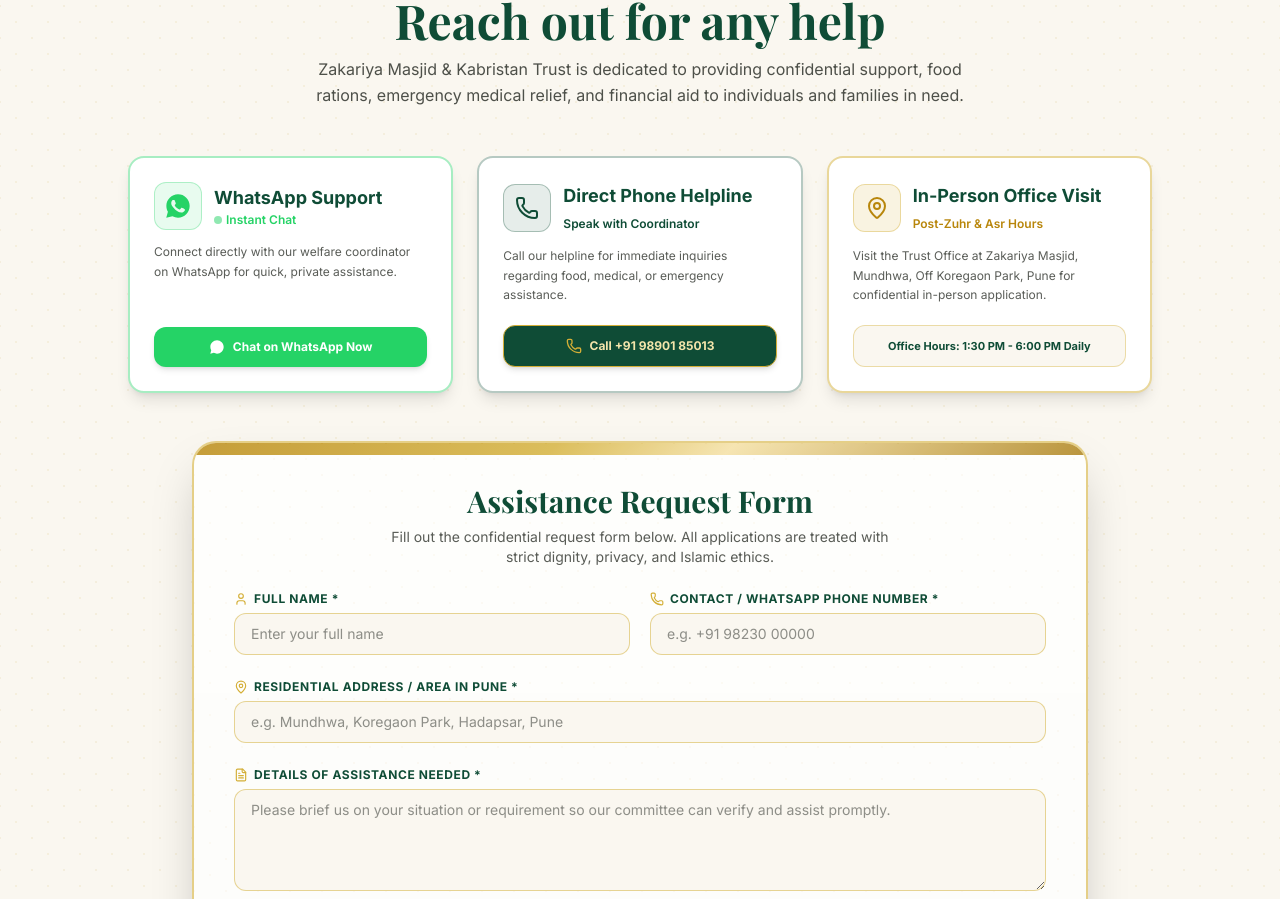
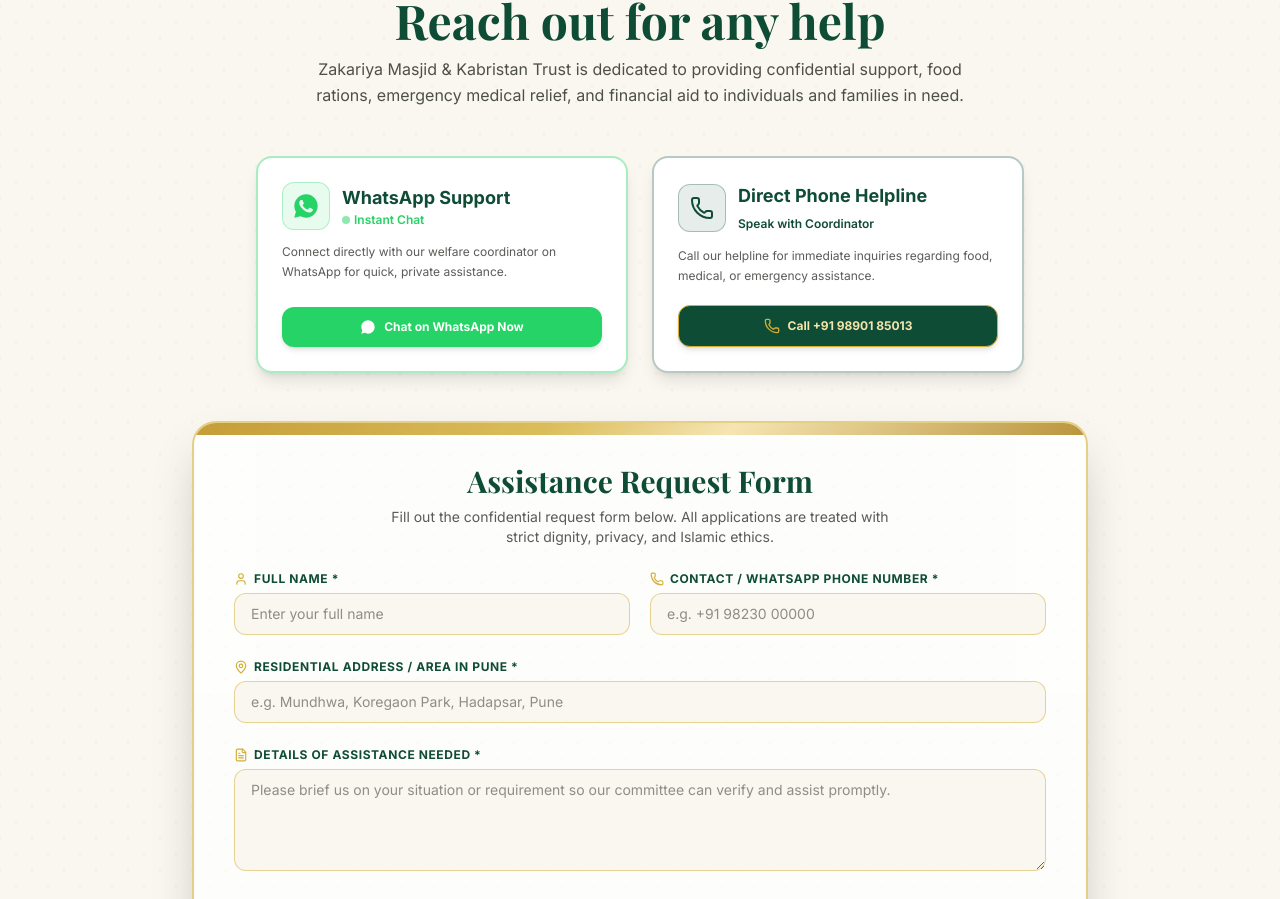
Before and after one commit to waterlemondigital/zakariyamasjid, a React (Vite) app in the folder frontend/: page / in a window 1280 px wide. Shown: the part 8960-9859 px from the top of the page. Built offline with nearby package versions, Linux system fonts and the light colour scheme; a web font is replaced by a local one.

Commit message:
Remove In-Person Office Visit card from NeedyAssistanceSection component

```diff
--- a/frontend/src/components/NeedyAssistanceSection.tsx
+++ b/frontend/src/components/NeedyAssistanceSection.tsx
@@ -67,7 +67,7 @@
         </div>
 
         {/* Quick Contact Reachout Options (WhatsApp & Direct Call Logos) */}
-        <div className="grid grid-cols-1 md:grid-cols-2 lg:grid-cols-3 gap-6 max-w-5xl mx-auto">
+        <div className="grid grid-cols-1 md:grid-cols-2 gap-6 max-w-3xl mx-auto">
           {/* WhatsApp Direct Option */}
           <div className="bg-white rounded-2xl p-6 border-2 border-[#25D366]/40 shadow-lg hover:shadow-xl transition-all duration-300 flex flex-col justify-between space-y-5 relative group">
             <div className="space-y-3">
@@ -127,31 +127,6 @@
               <Phone className="w-4 h-4 text-[#D4AF37]" />
               Call +91 98901 85013
             </a>
-          </div>
-
-          {/* Office Visit Option */}
-          <div className="bg-white rounded-2xl p-6 border-2 border-[#D4AF37]/50 shadow-lg hover:shadow-xl transition-all duration-300 flex flex-col justify-between space-y-5 relative group md:col-span-2 lg:col-span-1">
-            <div className="space-y-3">
-              <div className="flex items-center gap-3">
-                <div className="w-12 h-12 rounded-xl bg-[#D4AF37]/15 flex items-center justify-center border border-[#D4AF37]/40">
-                  <MapPin className="w-6 h-6 text-[#B8860B]" />
-                </div>
-                <div>
-                  <h3 className="font-bold text-lg text-[#0F4C36]">In-Person Office Visit</h3>
-                  <span className="text-xs text-[#B8860B] font-semibold">
-                    Post-Zuhr &amp; Asr Hours
-                  </span>
-                </div>
-              </div>
-              <p className="text-xs text-[#22261F]/75 leading-relaxed">
-                Visit the Trust Office at Zakariya Masjid, Mundhwa, Off Koregaon Park, Pune for confidential in-person application.
-              </p>
-            </div>
-            <div className="bg-[#FAF7F0] border border-[#D4AF37]/40 rounded-xl p-3 text-center">
-              <span className="text-[11px] font-bold text-[#0F4C36] block">
-                Office Hours: 1:30 PM - 6:00 PM Daily
-              </span>
-            </div>
           </div>
         </div>
 
```
